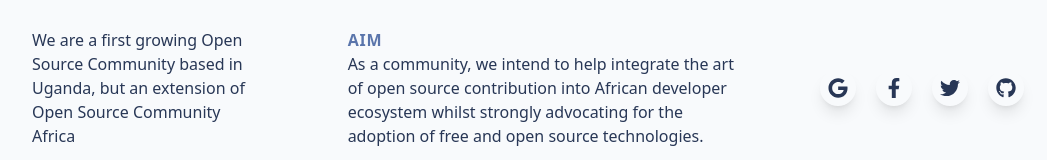
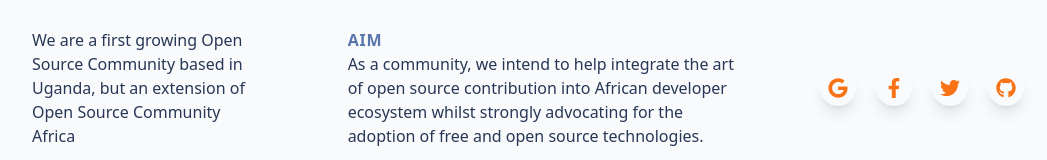
Before and after one commit to oscakampala/oscakampala.github.io, a Next.js app: page / in a window 1280 px wide. Shown: the part 4158-4318 px from the top of the page, without its empty margins (112-1159 px from the left). Built offline with nearby package versions, Linux system fonts and the light colour scheme.

Commit message:
added a readme for react-reveal library

```diff
--- a/components/Footer.jsx
+++ b/components/Footer.jsx
@@ -31,19 +31,19 @@ function Footer() {
 
       <div className="self-center w-72 mx-10 py-5">
         <div className=" flex md:flex  justify-between gap-5 mt-5 md:mt-0" >
-          <div className="shadow-lg shadow-gray-400 p-2 rounded-full hover:scale-125 duration-300 ease-in-out cursor-pointer text-orange-600">
+          <div className="shadow-lg shadow-gray-400 p-2 rounded-full hover:scale-125 duration-300 ease-in-out cursor-pointer text-secondary-4">
             <FaGoogle size={20} />
           </div>
-          <div className="shadow-lg shadow-gray-400 p-2 rounded-full hover:scale-125 duration-300 ease-in-out cursor-pointer text-orange-600">
+          <div className="shadow-lg shadow-gray-400 p-2 rounded-full hover:scale-125 duration-300 ease-in-out cursor-pointer text-secondary-4">
             <FaFacebookF size={20} />
           </div>{" "}
           <Link href="https://twitter.com/oscakampala" target="blank">
-          <div className="shadow-lg shadow-gray-400 p-2 rounded-full hover:scale-125 duration-300 ease-in-out cursor-pointer text-orange-600">
+          <div className="shadow-lg shadow-gray-400 p-2 rounded-full hover:scale-125 duration-300 ease-in-out cursor-pointer text-secondary-4">
             <FaTwitter size={20} />
           </div>
           </Link>{" "}
           <Link href="https://github.com/OSCA-Kampala-Chapter">
-          <div className="shadow-lg shadow-gray-400 p-2 rounded-full hover:scale-125 duration-300 ease-in-out cursor-pointer text-orange-600">
+          <div className="shadow-lg shadow-gray-400 p-2 rounded-full hover:scale-125 duration-300 ease-in-out cursor-pointer text-secondary-4">
             <FaGithub size={20} />
           </div>
           </Link>
```
Also changed, not shown: 1 other file (tests, documents, lock files or other folders).
